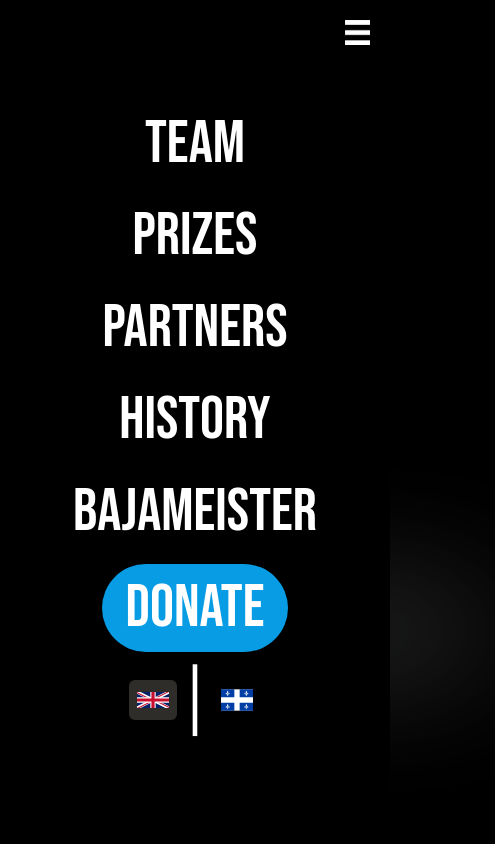
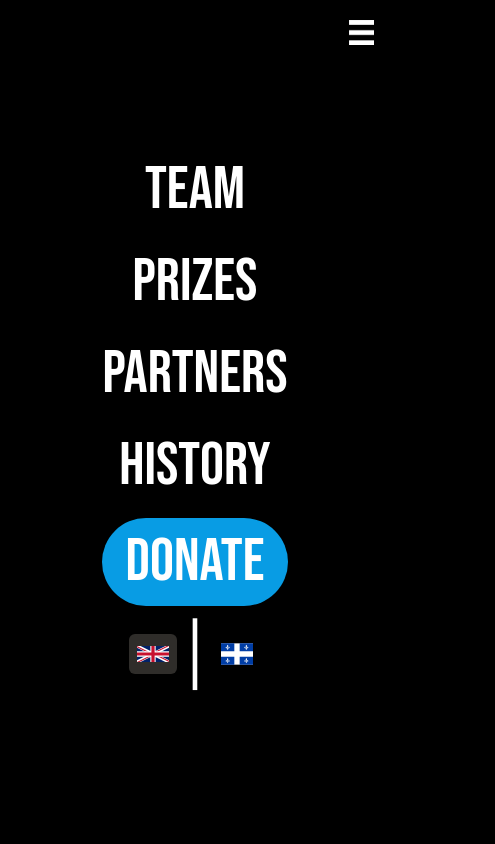
Before and after one commit to BajaETS/BajaSiteWeb, a Next.js app: page /en/partners in a window 390 px wide. Both pictures are taken after a click on the button 357 px from the left and 32 px from the top of the page. Shown: the top 844 px of the page, 495 px wide, since content can reach past the window. Built offline with nearby package versions, Linux system fonts and the light colour scheme.

Commit message:
Fix mobile scroll issue, remove bajameister nav

```diff
--- a/src/app/[locale]/(home)/layout.tsx
+++ b/src/app/[locale]/(home)/layout.tsx
@@ -33,8 +33,8 @@ export default async function RootLayout(props: TRootLayoutProps) {
   const messages = await getMessages();
 
   return (
-    <html lang={locale} className="bg-black m-0 p-0 h-full overflow-visible text-white">
-      <body className={clsx(inter.className, 'bg-black m-0 p-0 h-full overflow-visible text-white')}>
+    <html lang={locale} className="bg-black m-0 p-0 h-full overflow-x-hidden overflow-y-visible text-white">
+      <body className={clsx(inter.className, 'bg-black m-0 p-0 h-full overflow-x-hidden overflow-y-visible text-white')}>
         <NextIntlClientProvider messages={messages}>
           <Logo />
           <Menu />
--- a/src/app/[locale]/(home)/page.tsx
+++ b/src/app/[locale]/(home)/page.tsx
@@ -1,7 +1,6 @@
 import React from "react";
 import { VideoHome } from "../../components/VideoHome";
 import { HomePageScrollSection } from "../../components/HomePageScrollSection";
-import { BajameisterBanner } from "../../components/BajameisterBanner";
 
 
 export default function HomePage() {
@@ -9,7 +8,6 @@ export default function HomePage() {
     <>
       <VideoHome />
       <HomePageScrollSection />
-      <BajameisterBanner />
     </>
   );
 }
--- a/src/app/[locale]/(pages)/bajameister/page.tsx
+++ b/src/app/[locale]/(pages)/bajameister/page.tsx
@@ -11,7 +11,7 @@ export default function Bajameister() {
   const googleMapsLink = "https://www.google.com/maps/search/?api=1&query=530+rue+Peel,+Montreal,+QC";
 
   return (
-    <main className="h-full">
+    <main className="h-full overflow-x-hidden">
       {/* Hero Section with Jagermeister theme */}
       <div className="relative min-h-screen flex flex-col items-center justify-center overflow-hidden">
         {/* Animated gradient background - Jagermeister colors */}
--- a/src/app/[locale]/(pages)/layout.tsx
+++ b/src/app/[locale]/(pages)/layout.tsx
@@ -34,8 +34,8 @@ export default async function RootLayout(props: TRootLayoutProps) {
   const messages = await getMessages();
 
   return (
-    <html lang={locale} className="bg-black m-0 p-0 h-auto overflow-visible text-white">
-      <body className={clsx(inter.className, 'bg-black m-0 p-0 h-full overflow-visible text-white')}>
+    <html lang={locale} className="bg-black m-0 p-0 h-auto overflow-x-hidden overflow-y-visible text-white">
+      <body className={clsx(inter.className, 'bg-black m-0 p-0 h-full overflow-x-hidden overflow-y-visible text-white')}>
         <NextIntlClientProvider messages={messages}>
           <MiniLogo />
           <Menu />
--- a/src/app/[locale]/(pages)/partners/page.tsx
+++ b/src/app/[locale]/(pages)/partners/page.tsx
@@ -529,6 +529,7 @@ export default function Partners() {
 
   return (
     <Page>
+      <div className="overflow-x-hidden">
       {/* Hero section with animated title */}
       <motion.div
         className="text-center pt-8 pb-6"
@@ -708,6 +709,7 @@ export default function Partners() {
           {t('message').split('.')[0]}.
         </p>
       </motion.div>
+      </div>
     </Page>
   );
 }
--- a/src/app/[locale]/(pages)/team/page.tsx
+++ b/src/app/[locale]/(pages)/team/page.tsx
@@ -30,6 +30,7 @@ export default function Team() {
 
   return (
     <Page>
+      <div className="overflow-x-hidden">
       {/* Hero section with animated title */}
       <motion.div
         className="text-center pt-8 pb-12"
@@ -176,6 +177,7 @@ export default function Team() {
           {t("join-cta")}
         </p>
       </motion.div>
+      </div>
     </Page>
   );
 }
--- a/src/app/[locale]/globals.css
+++ b/src/app/[locale]/globals.css
@@ -23,6 +23,13 @@ body {
   background: black;
 }
 
+html,
+body {
+  width: 100%;
+  max-width: 100%;
+  overflow-x: hidden;
+}
+
 @layer utilities {
   .text-balance {
     text-wrap: balance;
--- a/src/app/components/Menu/MobileMenu.tsx
+++ b/src/app/components/Menu/MobileMenu.tsx
@@ -19,7 +19,7 @@ const MobileMenuOverlay = (props: TMenu & { onMenuItemClick: () => void }) => {
     const donateLabel = t('donate')
 
   return (
-    <nav className='fixed top-0 left-0 w-screen h-screen bg-black flex justify-center items-center'>
+    <nav className='fixed inset-0 bg-black flex justify-center items-center'>
       <ul className="flex flex-col gap-8 text-white text-center text-6xl items-center">
         {menuItems.map((item) => <MenuItem key={item.href} onClick={onMenuItemClick} {...item} />)}
         <li>
@@ -48,7 +48,7 @@ const MobileMenu = (props: TMenu) => {
       {isMenuOpen && (
         <MobileMenuOverlay menuItems={menuItems} onMenuItemClick={() => setIsMenuOpen(false)} />
       )}
-      <button className='md:hidden z-50 fixed top-5 right-5' onClick={() => setIsMenuOpen(!isMenuOpen)}>
+      <button className='md:hidden z-50 fixed top-5 right-4' onClick={() => setIsMenuOpen(!isMenuOpen)}>
         <Image src="/hamburger.png" width="25" height="25" alt="Menu"/>
       </button>
     </div>
--- a/src/app/components/Menu/index.tsx
+++ b/src/app/components/Menu/index.tsx
@@ -27,10 +27,6 @@ export function Menu() {
     {
       href: "/history",
       label: t('history.title')
-    },
-    {
-      href: "/bajameister",
-      label: t('bajameister.title')
     }
   ]
 
```
